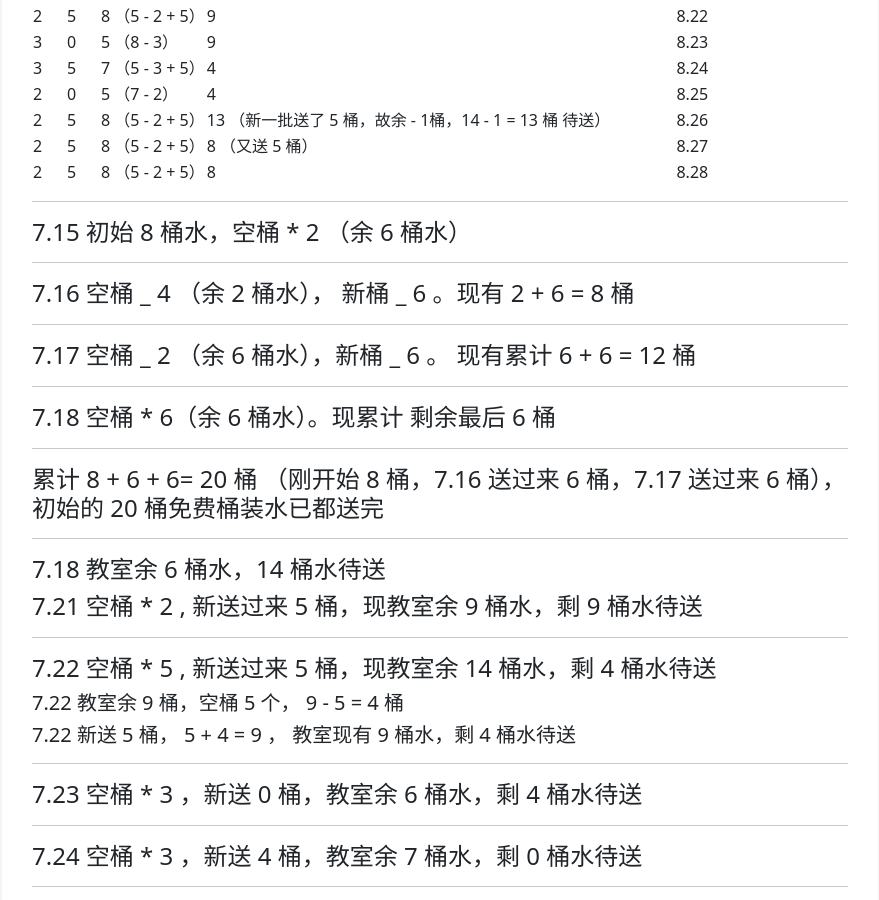
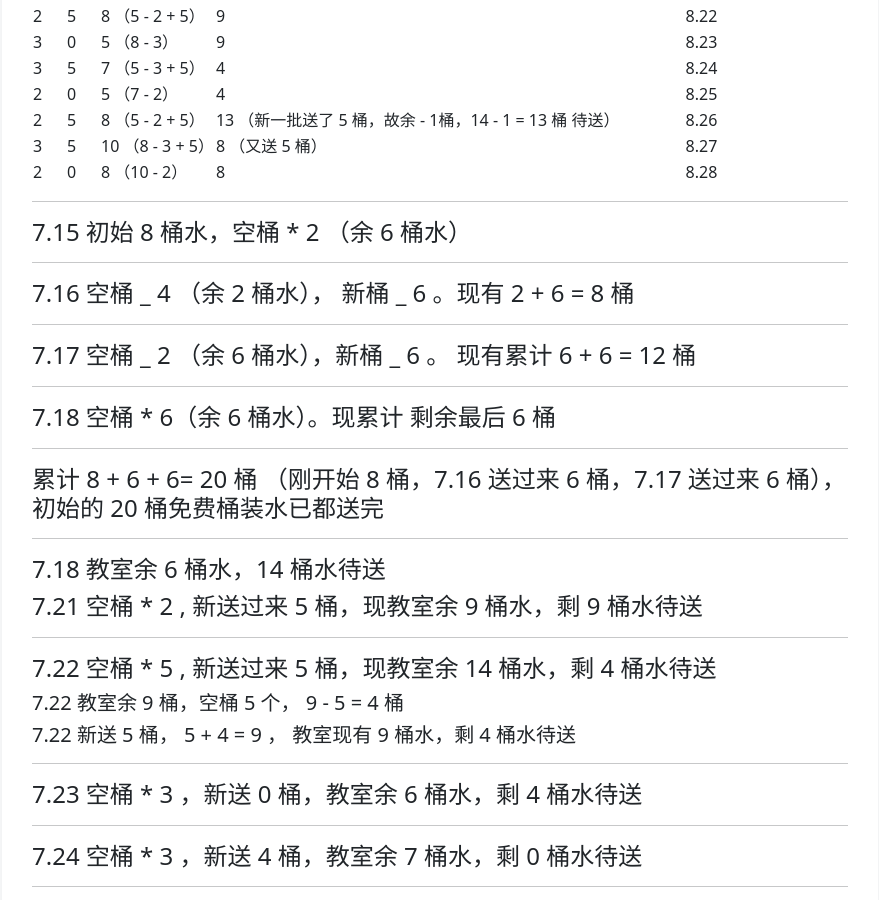
Before and after one commit to sxdxwxd/SJT.github.io, a plain HTML site: page markdown_list.html in a window 1280 px wide. Shown: the part 861-1761 px from the top of the page, without its empty margins (350-1229 px from the left). Drawn offline with nearby package versions, Linux system fonts and the light colour scheme.

Commit message:
Update markdown_list.html

```diff
--- a/markdown_list.html
+++ b/markdown_list.html
@@ -147,8 +147,8 @@
 | 3    | 5    | 7 （5 - 3 + 5）             | 4                                                         | 8.24 |
 | 2    | 0    | 5 （7 - 2）             | 4                                                         | 8.25 |
 | 2    | 5    | 8 （5 - 2 + 5）             | 13 （新一批送了 5 桶，故余 - 1桶，14 - 1 = 13 桶 待送）                                                         | 8.26 |
-| 2    | 5    | 8 （5 - 2 + 5）             | 8    （又送 5 桶）                                                     | 8.27 |
-| 2    | 5    | 8 （5 - 2 + 5）             | 8                                                          | 8.28 |
+|  3   | 5    | 10 （8 - 3 + 5）             | 8    （又送 5 桶）                                                     | 8.27 |
+| 2    | 0    | 8 （10 - 2）             | 8                                                          | 8.28 |
 
 
 
```
